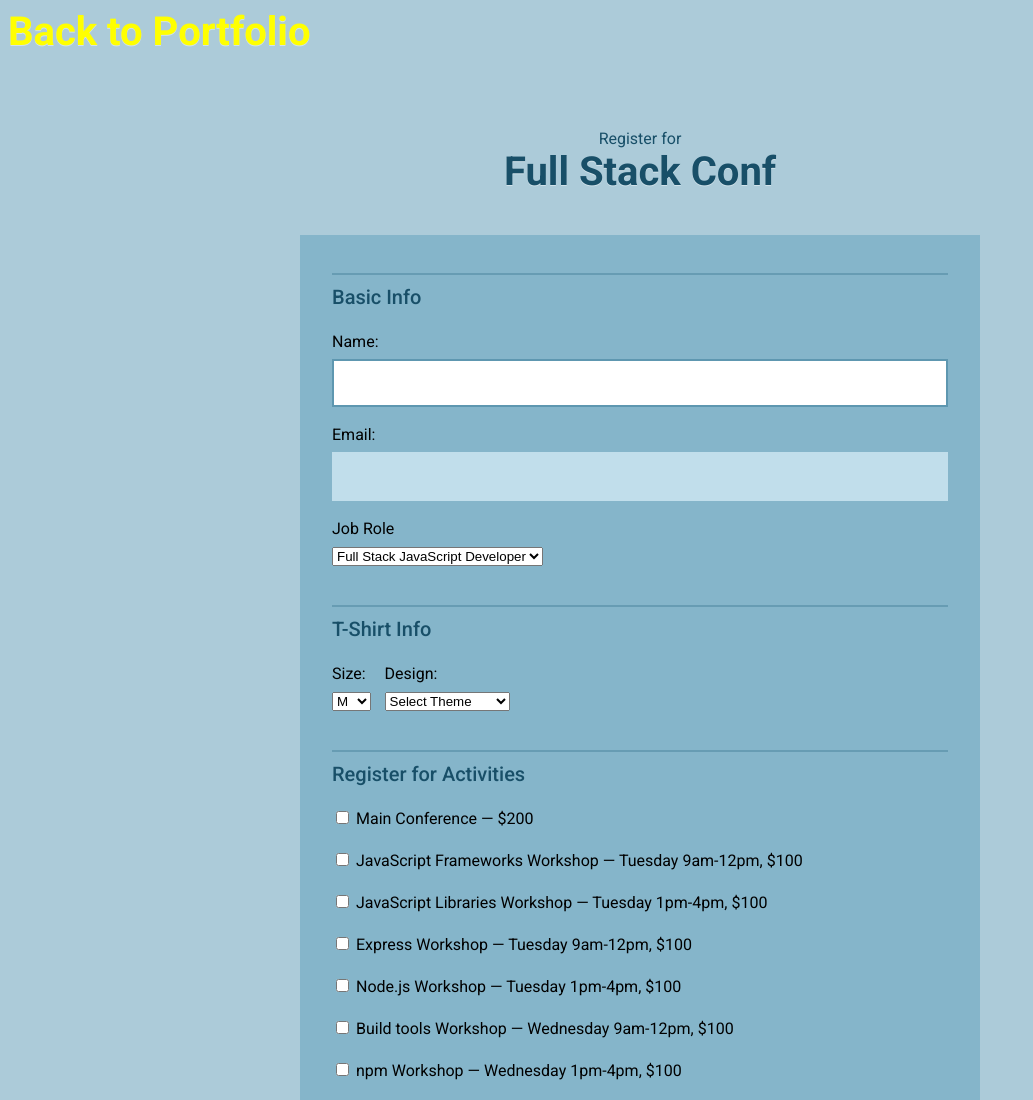
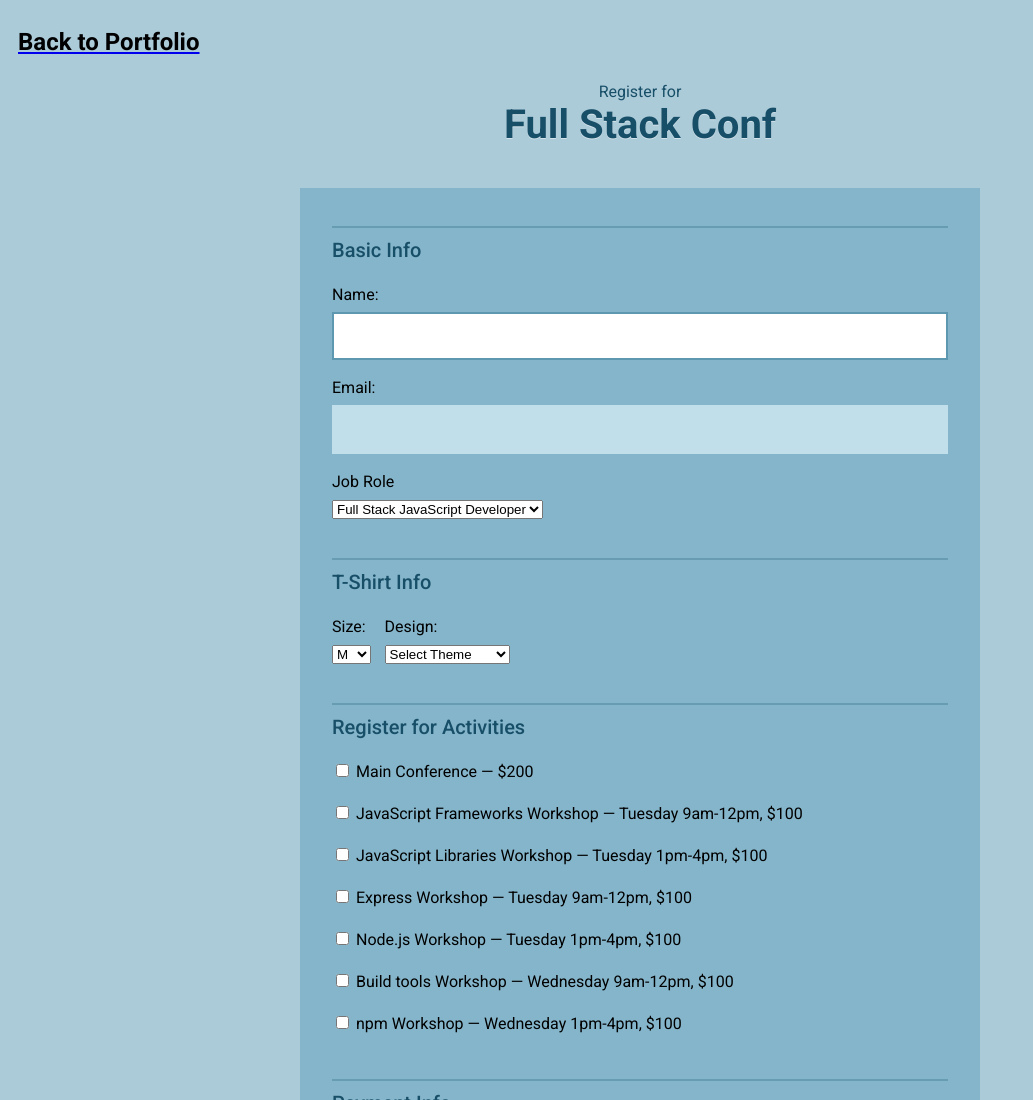
Before and after one commit to ryanmoralesaz/interactive-form, a plain HTML site: page index.html in a window 1280 px wide. Shown: the top 1100 px of the page, without its empty margins (0-1033 px from the left). Drawn offline with nearby package versions, Linux system fonts and the light colour scheme.

Commit message:
change portfolio link

```diff
--- a/index.html
+++ b/index.html
@@ -10,7 +10,7 @@
 
 </head>
 <body>
-<h1 style="color:yellow"><a href="https://rmaz-portfolio.herokuapp.com/" style="color:yellow">Back to Portfolio</a></h1>
+<a href="https://rmaz-portfolio.herokuapp.com/" style="position:fixed; margin-left: 10px; text-decoration: underline;"><h2 style="color:black">Back to Portfolio</h2></a>
 	<div class="container">
 
     <header>
```
